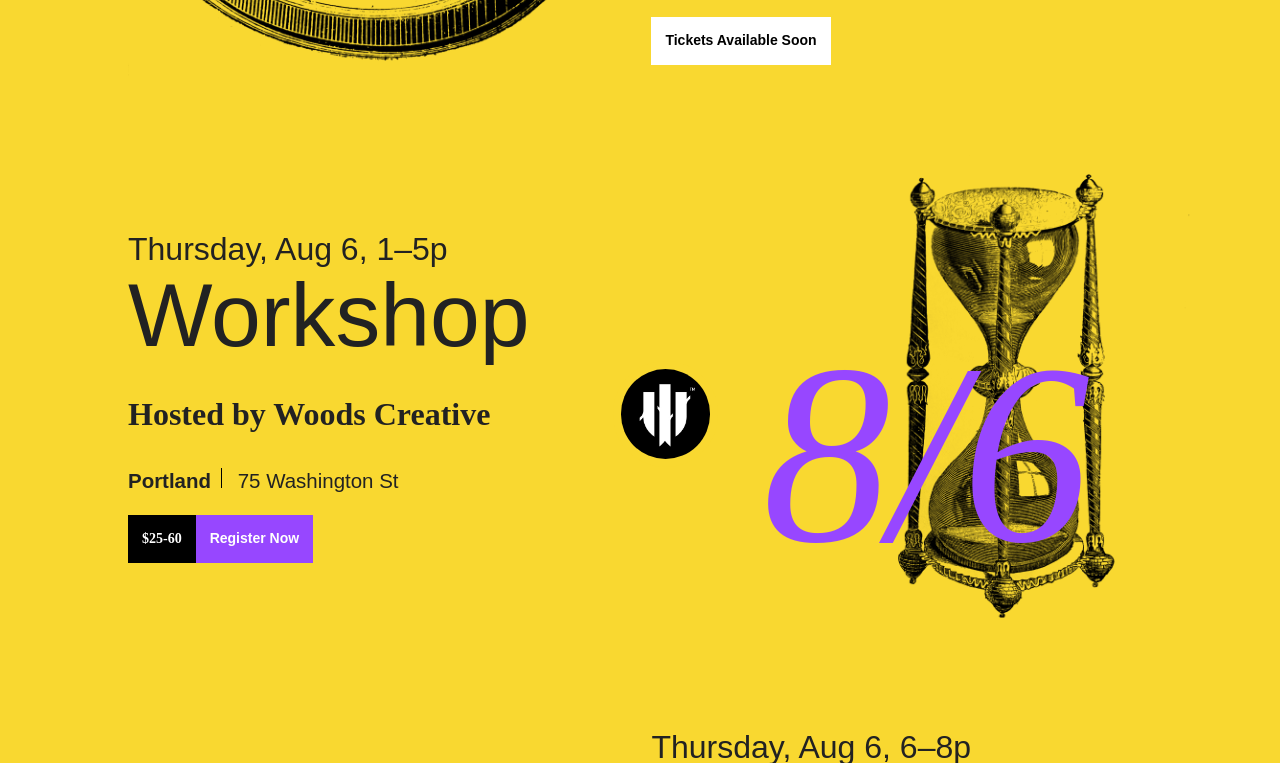
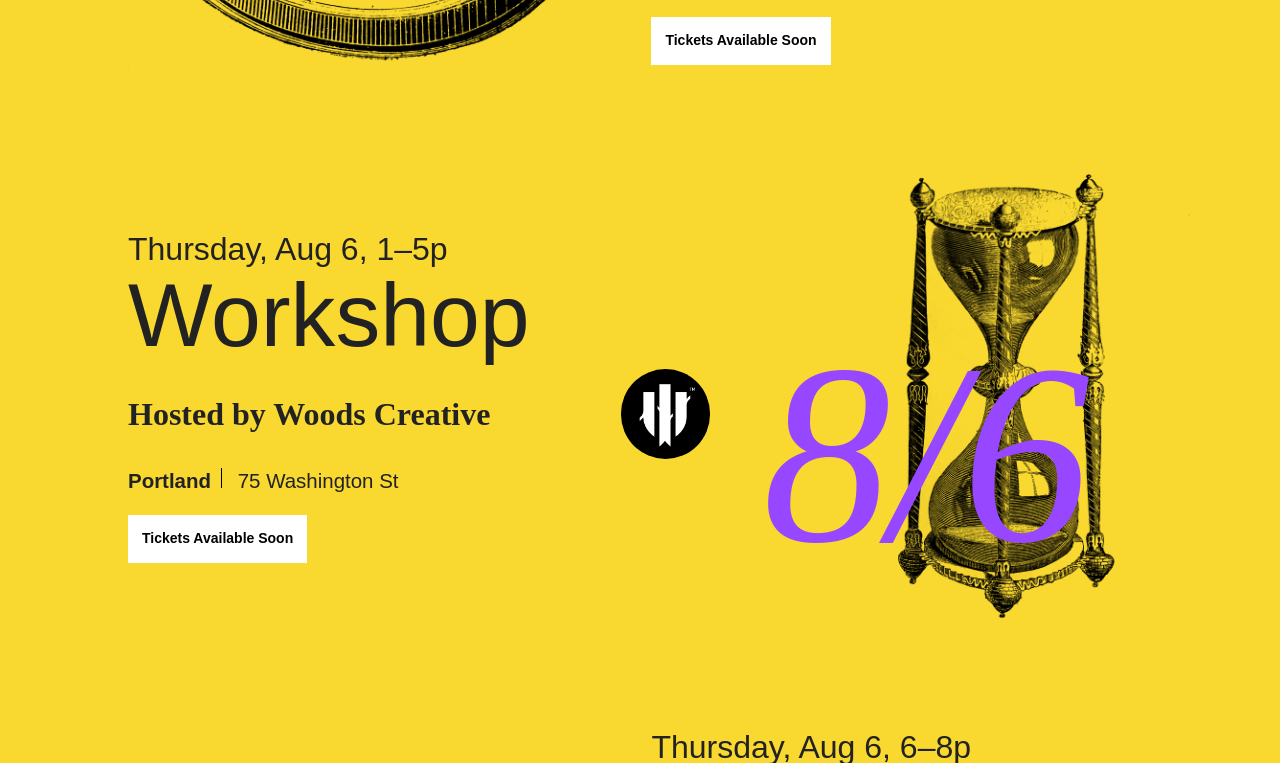
Before and after one commit to SpenceJMNelson/mainedesignfest, a website built with webpack: page index.html in a window 1280 px wide. Shown: the part 3787-4550 px from the top of the page. Built offline with nearby package versions, Linux system fonts and the light colour scheme; a web font is replaced by a local one.

Commit message:
Update index.html

```diff
--- a/index.html
+++ b/index.html
@@ -156,7 +156,7 @@
       </div>
       <span class="event-info-location">
         <span class="event-info-city">Portland</span>
-        <span class="event-info-venue">604 Congress St</span>
+        <span class="event-info-venue">434 Cumberland Ave</span>
       </span>
       <a class="event-button button-inactive">
         <span class="event-info-cta">Tickets Available Soon</span>
@@ -206,9 +206,8 @@
         <span class="event-info-city">Portland</span>
         <span class="event-info-venue">75 Washington St </span>
       </span>
-      <a href="#" class="event-button">
-        <span class="event-info-price">$25-60</span>
-        <span class="event-info-cta">Register Now</span>
+      <a class="event-button button-inactive">
+        <span class="event-info-cta">Tickets Available Soon</span>
       </a>
     </div>
     <div class="event-graphic">
```
